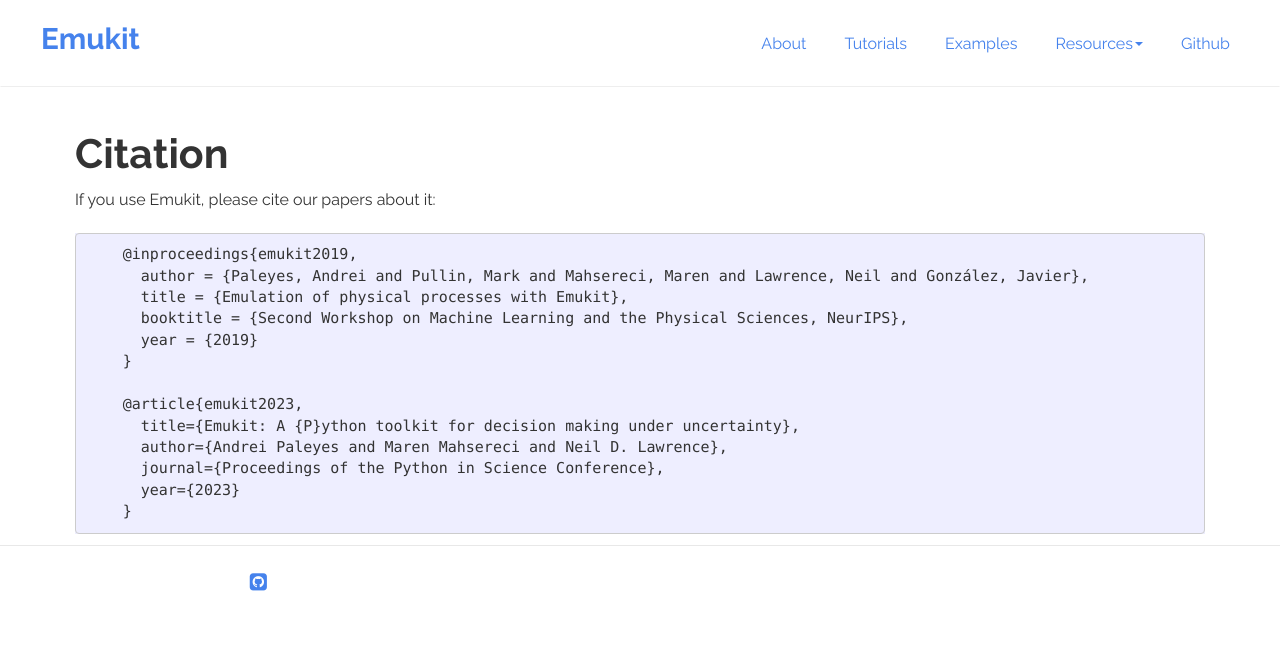
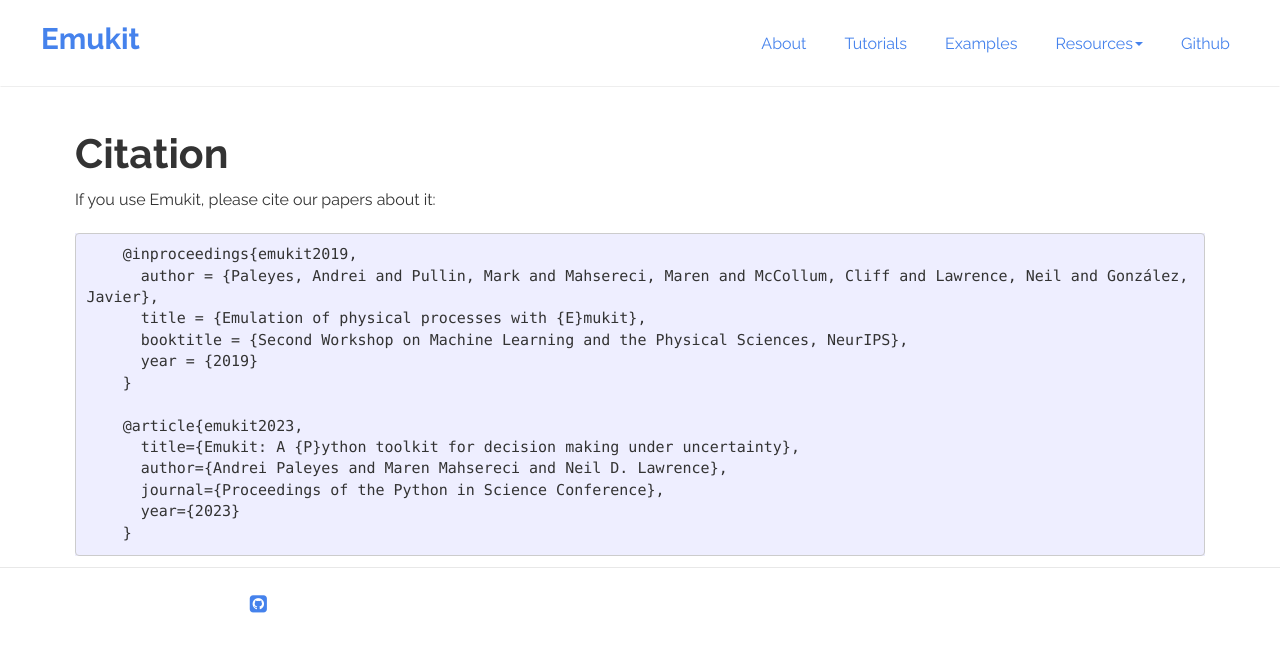
Before and after one commit to EmuKit/EmuKit.github.io, a Jekyll site: the page built from citation.md, in a window 1280 px wide. Shown: the top 652 px of the page. Built offline with Jekyll 4.4.1, drawn with Linux system fonts in a browser that asks for light colours.

Commit message:
Added Cliff to the citation

````diff
--- a/citation.md
+++ b/citation.md
@@ -10,8 +10,8 @@ If you use Emukit, please cite our papers about it:
 
 ```
     @inproceedings{emukit2019,
-      author = {Paleyes, Andrei and Pullin, Mark and Mahsereci, Maren and Lawrence, Neil and González, Javier},
-      title = {Emulation of physical processes with Emukit},
+      author = {Paleyes, Andrei and Pullin, Mark and Mahsereci, Maren and McCollum, Cliff and Lawrence, Neil and González, Javier},
+      title = {Emulation of physical processes with {E}mukit},
       booktitle = {Second Workshop on Machine Learning and the Physical Sciences, NeurIPS},
       year = {2019}
     }
````
